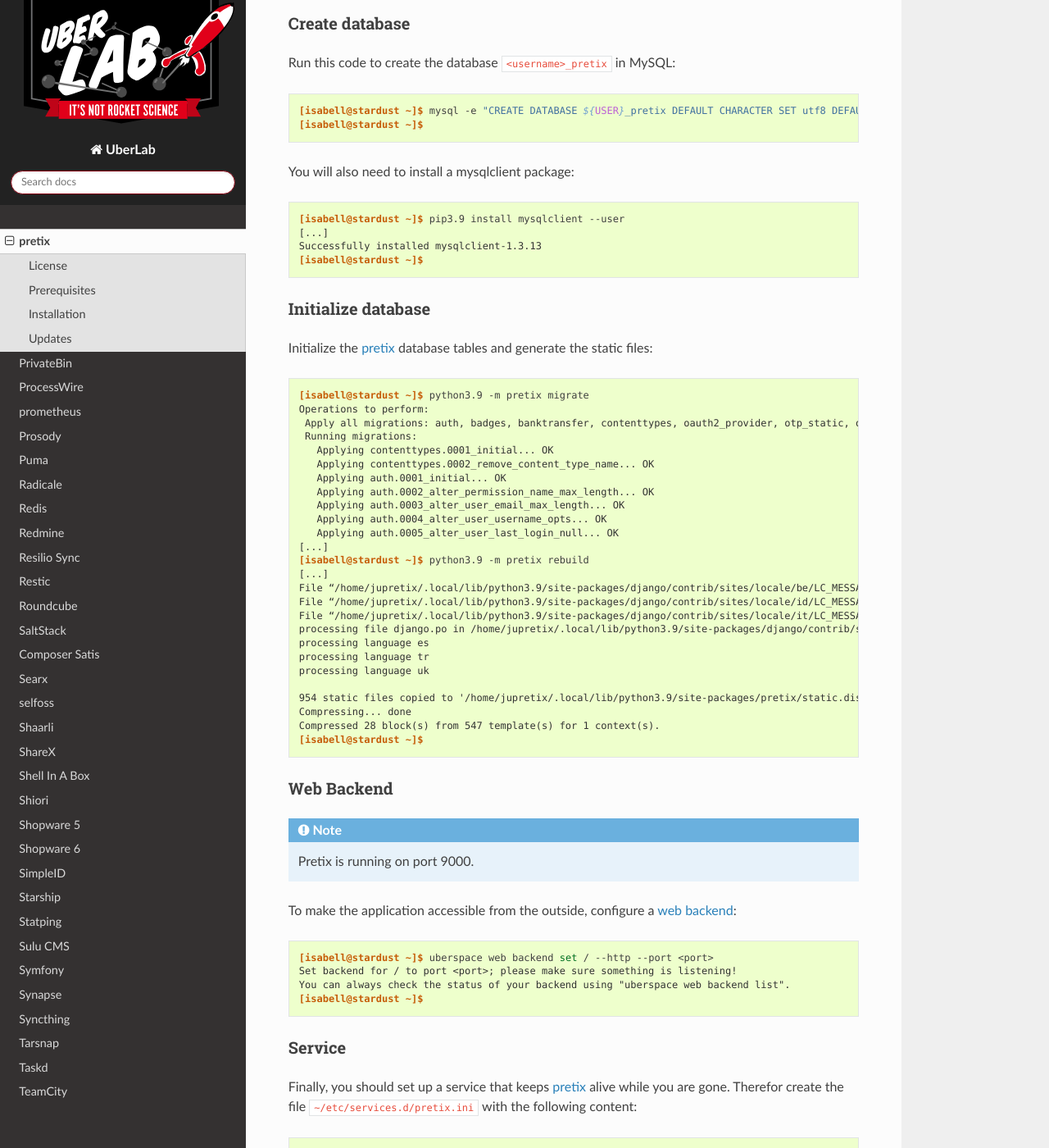
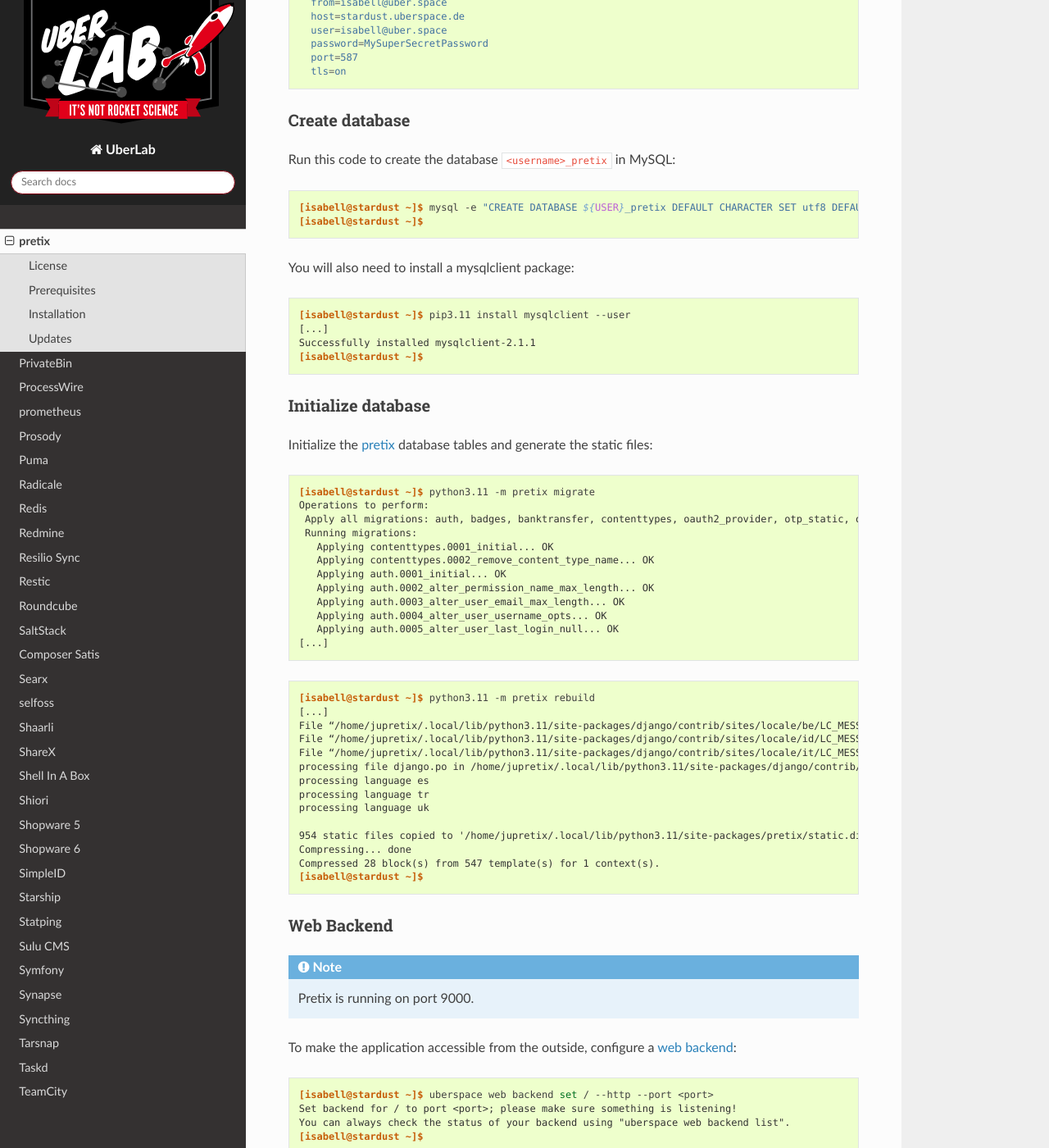
Before and after one commit to Uberspace/lab, a Sphinx documentation site: the page built from source/guide_pretix.rst, in a window 1280 px wide and 1400 px high, scrolled down 3387 px. Shown: the whole window at 82% size. Built offline with Sphinx 7.4.7 and the Read the Docs theme 2.0.0, drawn with Linux system fonts in a browser that asks for light colours; some of the changed text lies outside the part shown.

Commit message:
[pretix] update to work with pretix 4.20.0 and python 3.11 (#1545)

```diff
--- a/source/guide_pretix.rst
+++ b/source/guide_pretix.rst
@@ -61,13 +61,20 @@
 
 ::
 
- [isabell@stardust ~]$ pip3.9 install pretix==4.16.0 gunicorn --user
+ [isabell@stardust ~]$ pip3.11 install pretix==4.20.0 gunicorn --user
  [...]
- Running setup.py install for mt-940 ... done
- Running setup.py install for vobject ... done
- Running setup.py install for vat-moss ... done
+  Running setup.py install for static3 ... done
+  Running setup.py install for slimit ... done
+  Running setup.py install for future ... done
+  Running setup.py install for dj-static ... done
+  Running setup.py install for vobject ... done
+  Running setup.py install for python-u2flib-server ... done
+  Running setup.py install for jwcrypto ... done
+  Running setup.py install for django-jquery-js ... done
+  Running setup.py install for paypalrestsdk ... done
+  Running setup.py install for paypal-checkout-serversdk ... done
  [...]
- Successfully installed BeautifulSoup4-4.11.2 Django-3.2.18 Pillow-9.4.0 PyJWT-2.6.0 PyPDF2-2.12.1 amqp-5.1.1 arabic-reshaper-3.0.0 asgiref-3.6.0 async-timeout-4.0.2 attrs-22.2.0 babel-2.11.0 billiard-3.6.4.0 bleach-5.0.1 cbor2-5.4.6 [...]
+ Successfully installed BeautifulSoup4-4.12.2 Django-3.2.19 Pillow-9.5.0 PyJWT-2.6.0 aiohttp-3.8.4 aiosignal-1.3.1 amqp-5.1.1 arabic-reshaper-3.0.0 asgiref-3.7.2 async-timeout-4.0.2 attrs-23.1.0 babel-2.12.1 billiard-3.6.4.0 bleach-5.0.1 cbor2-5.4.6 [...]
  [isabell@stardust ~]$
 
 Also, you need to create an extra data folder:
@@ -125,9 +132,9 @@
 
 ::
 
- [isabell@stardust ~]$ pip3.9 install mysqlclient --user
+ [isabell@stardust ~]$ pip3.11 install mysqlclient --user
  [...]
- Successfully installed mysqlclient-1.3.13
+ Successfully installed mysqlclient-2.1.1
  [isabell@stardust ~]$
 
 Initialize database
@@ -136,7 +143,7 @@
 
 ::
 
- [isabell@stardust ~]$ python3.9 -m pretix migrate
+ [isabell@stardust ~]$ python3.11 -m pretix migrate
  Operations to perform:
   Apply all migrations: auth, badges, banktransfer, contenttypes, oauth2_provider, otp_static, otp_totp, paypal, pretixapi, pretixbase, pretixdroid, pretixhelpers, pretixmultidomain, sendmail, sessions, stripe, ticketoutputpdf
   Running migrations:
@@ -148,17 +155,20 @@
     Applying auth.0004_alter_user_username_opts... OK
     Applying auth.0005_alter_user_last_login_null... OK
  [...]
- [isabell@stardust ~]$ python3.9 -m pretix rebuild
+
+::
+
+ [isabell@stardust ~]$ python3.11 -m pretix rebuild
  [...]
- File “/home/jupretix/.local/lib/python3.9/site-packages/django/contrib/sites/locale/be/LC_MESSAGES/django.po” is already compiled and up to date.
- File “/home/jupretix/.local/lib/python3.9/site-packages/django/contrib/sites/locale/id/LC_MESSAGES/django.po” is already compiled and up to date.
- File “/home/jupretix/.local/lib/python3.9/site-packages/django/contrib/sites/locale/it/LC_MESSAGES/django.po” is already compiled and up to date.
- processing file django.po in /home/jupretix/.local/lib/python3.9/site-packages/django/contrib/sites/locale/sl/LC_MESSAGES
+ File “/home/jupretix/.local/lib/python3.11/site-packages/django/contrib/sites/locale/be/LC_MESSAGES/django.po” is already compiled and up to date.
+ File “/home/jupretix/.local/lib/python3.11/site-packages/django/contrib/sites/locale/id/LC_MESSAGES/django.po” is already compiled and up to date.
+ File “/home/jupretix/.local/lib/python3.11/site-packages/django/contrib/sites/locale/it/LC_MESSAGES/django.po” is already compiled and up to date.
+ processing file django.po in /home/jupretix/.local/lib/python3.11/site-packages/django/contrib/sites/locale/sl/LC_MESSAGES
  processing language es
  processing language tr
  processing language uk
 
- 954 static files copied to '/home/jupretix/.local/lib/python3.9/site-packages/pretix/static.dist', 970 post-processed.
+ 954 static files copied to '/home/jupretix/.local/lib/python3.11/site-packages/pretix/static.dist', 970 post-processed.
  Compressing... done
  Compressed 28 block(s) from 547 template(s) for 1 context(s).
  [isabell@stardust ~]$
@@ -224,15 +234,15 @@
 
 ::
 
- [isabell@stardust ~]$ pip3.9 install pretix==4.16.0
+ [isabell@stardust ~]$ pip3.11 install pretix==4.16.0
  [isabell@stardust ~]$
 
 Then re-run the Initialize database steps and restart the service like so:
 
 ::
 
- [isabell@stardust ~]$ python3.9 -m pretix migrate
- [isabell@stardust ~]$ python3.9 -m pretix rebuild
+ [isabell@stardust ~]$ python3.11 -m pretix migrate
+ [isabell@stardust ~]$ python3.11 -m pretix rebuild
  [isabell@stardust ~]$ supervisorctl restart pretix
  [isabell@stardust ~]$
 
```
Also changed, not shown: other parts of source/guide_pretix.rst (+1 -1 lines).
